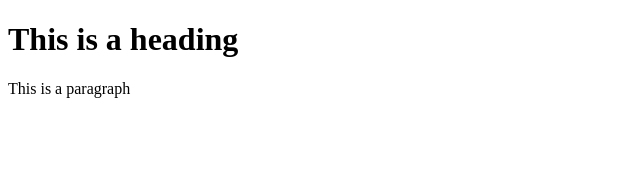
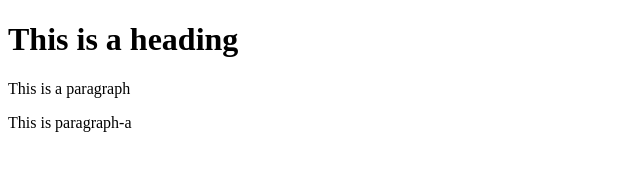
Before and after one commit to HDanielO/learning-git, a plain HTML site: page index.html in a window 1280 px wide. Shown: the whole page, without its empty margins (0-640 px from the left). Drawn offline with Linux system fonts and the light colour scheme.

Commit message:
Update index.html

```diff
--- a/index.html
+++ b/index.html
@@ -11,6 +11,7 @@
 <body>
   <h1>This is a heading</h1>
   <p>This is a paragraph</p>
+  <p>This is paragraph-a</p>
 </body>
 
 </html>
```
